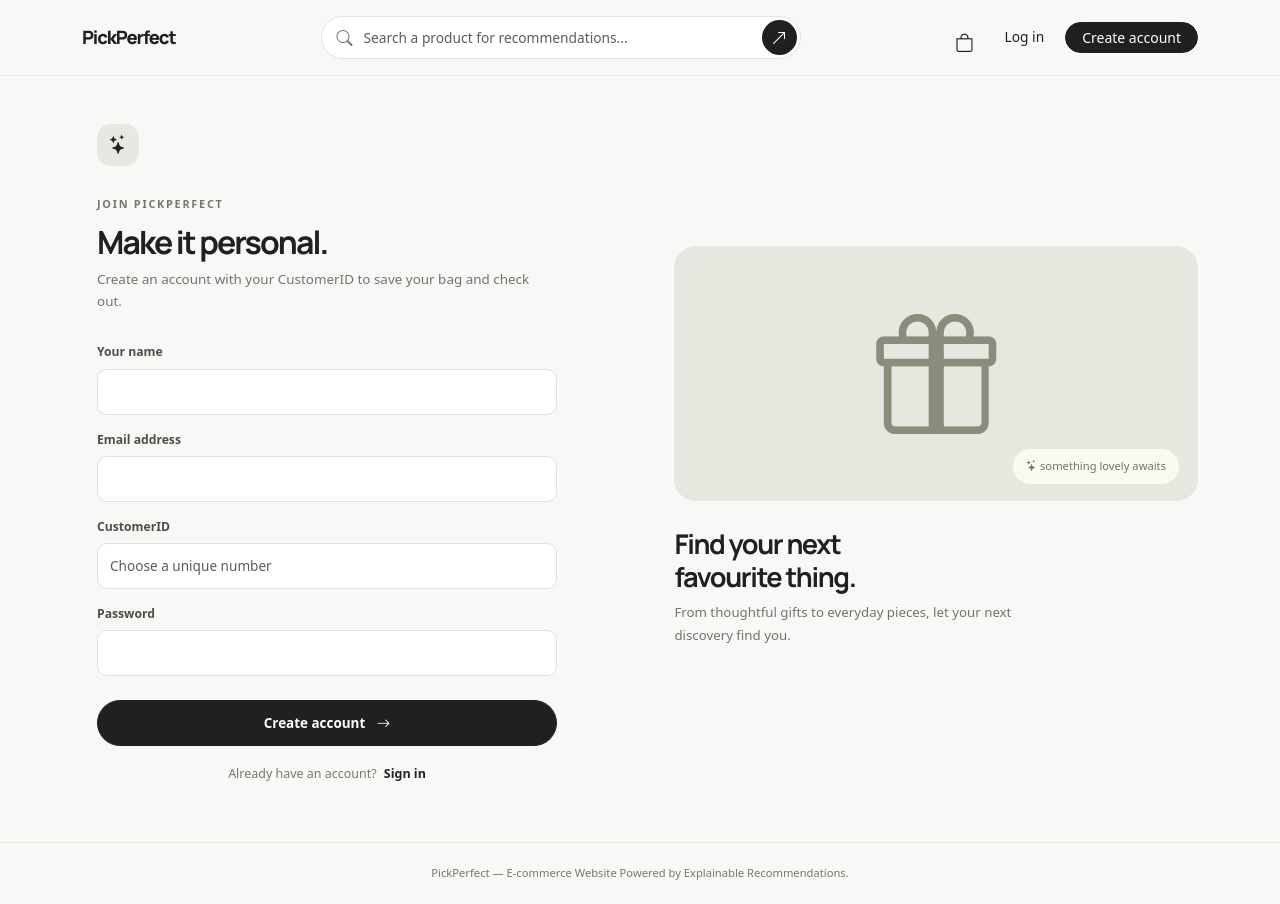
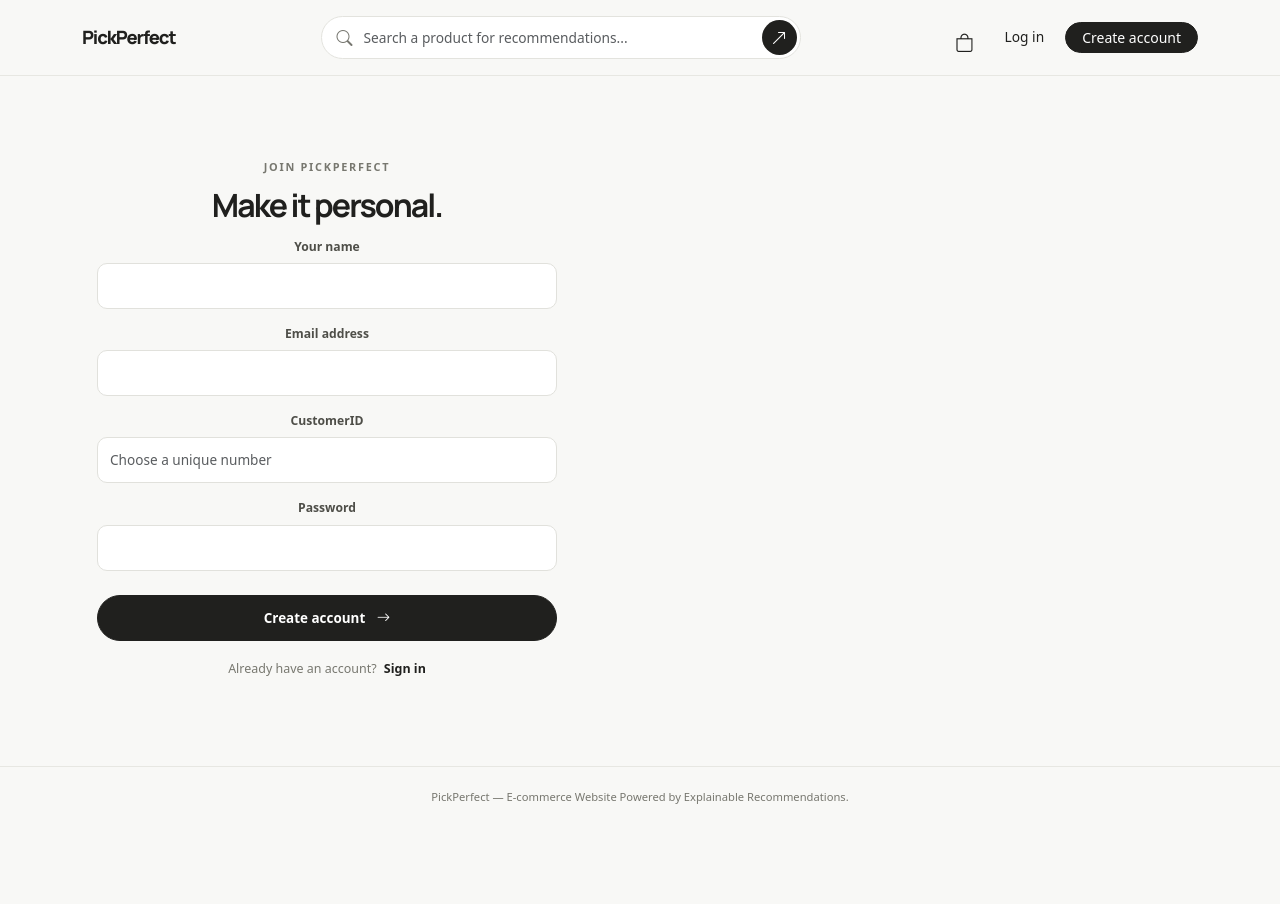
Before and after one commit to ujjwalkumar14b/Recommendation, a React (Vite) app in the folder frontend/: page /register in a window 1280 px wide. After the commit the page ends 828 px from the top, so only its background shows below. Built offline with nearby package versions, Linux system fonts and the light colour scheme.

Commit message:
Update Register.jsx

```diff
--- a/frontend/src/pages/Register.jsx
+++ b/frontend/src/pages/Register.jsx
@@ -28,12 +28,10 @@ export default function Register() {
   }
 
   return (
-    <section className="auth-page container">
+    <section className="auth-page container text-center">
       <div className="auth-card">
-        <div className="auth-mark"><i className="bi bi-stars" /></div>
         <span className="section-kicker">JOIN PICKPERFECT</span>
         <h1>Make it personal.</h1>
-        <p>Create an account with your CustomerID to save your bag and check out.</p>
         {error && <div className="alert alert-danger py-2">{error}</div>}
         <form onSubmit={submit}>
           <label className="form-label" htmlFor="register-name">Your name</label>
@@ -50,11 +48,6 @@ export default function Register() {
         </form>
         <div className="auth-switch">Already have an account? <Link to="/login">Sign in</Link></div>
       </div>
-      <aside className="auth-aside">
-        <div className="auth-aside-art"><i className="bi bi-gift" /><span><i className="bi bi-stars" /> something lovely awaits</span></div>
-        <h2>Find your next<br />favourite thing.</h2>
-        <p>From thoughtful gifts to everyday pieces, let your next discovery find you.</p>
-      </aside>
     </section>
   );
 }
```
